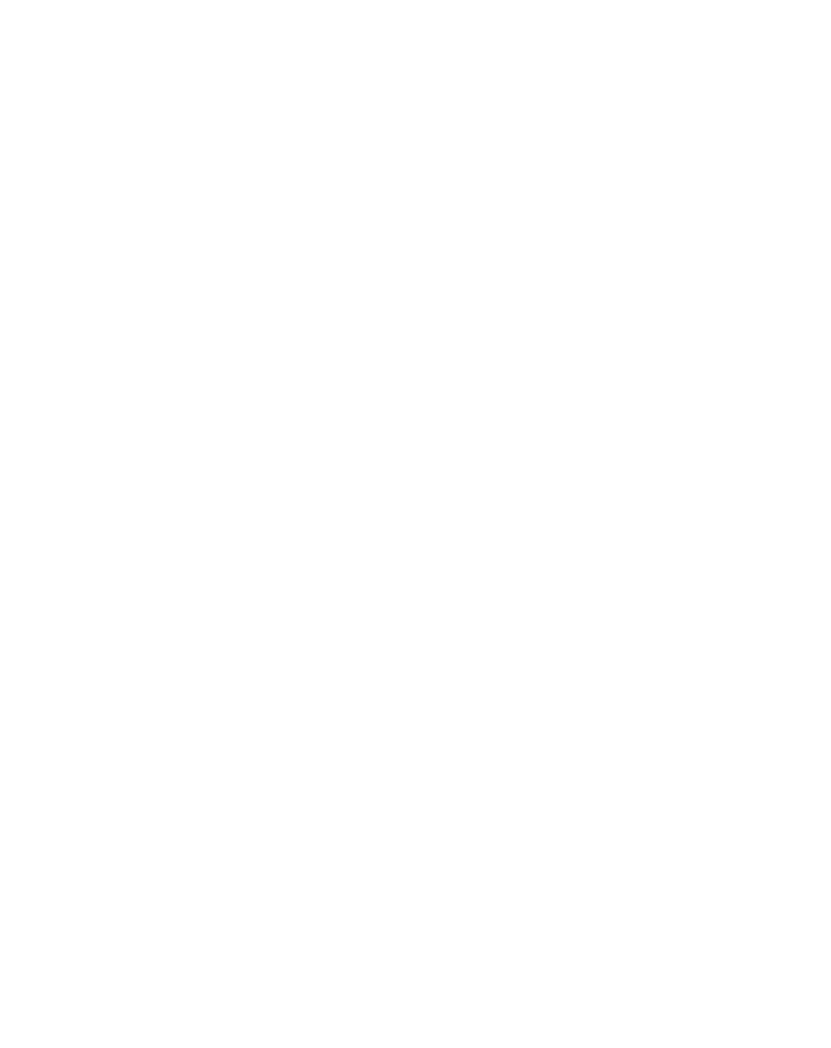
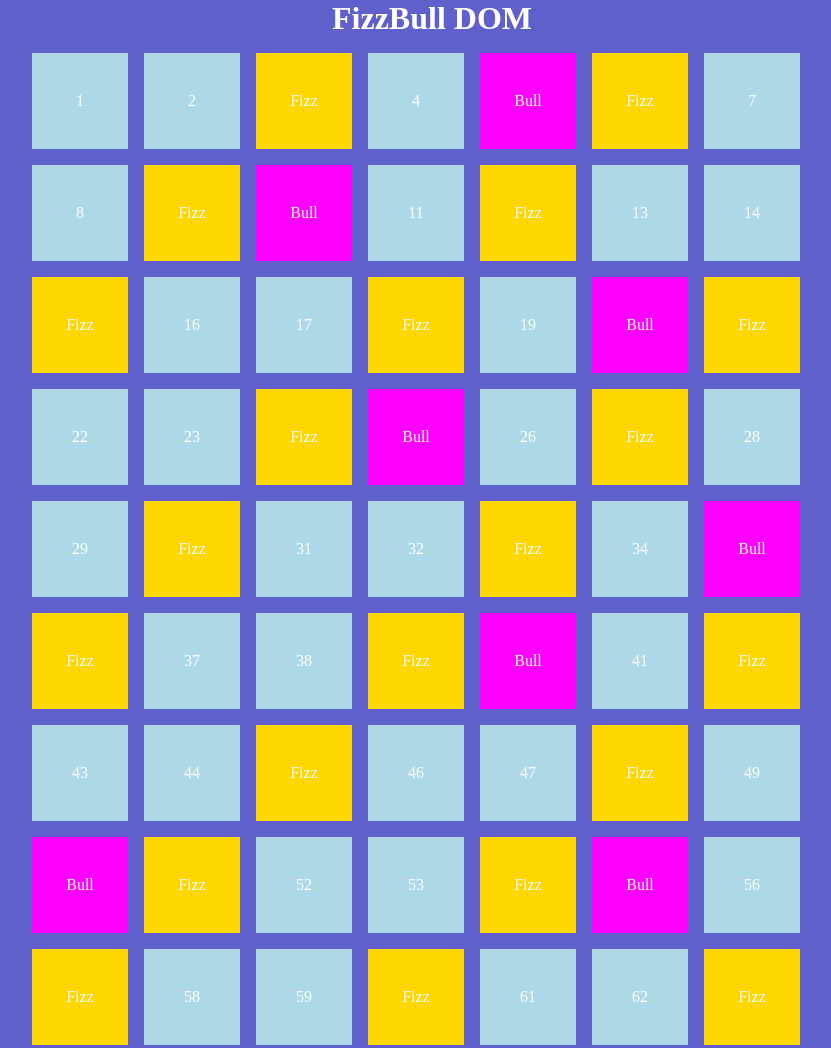
Before and after one commit to Garox7/js-fizzbuzz, a plain HTML site: page index.html in a window 1280 px wide. Shown: the top 1048 px of the page, without its empty margins (208-1039 px from the left). Before the commit the page ends 800 px from the top, so only its background shows below. Drawn offline with Linux system fonts and the light colour scheme.

Commit message:
Add javascript and css

```diff
--- a/css/style.css
+++ b/css/style.css
@@ -0,0 +1,44 @@
+* {
+    box-sizing: border-box;
+    margin: 0;
+    padding: 0;
+}
+
+body {
+    background-color: rgb(96, 96, 205);
+    text-align: center;
+    color: white;
+}
+
+.container {
+    max-width: 800px;
+    margin: 0 auto;
+}
+
+.squares {
+    display: flex;
+    flex-wrap: wrap;
+    gap: 1rem;
+    margin-top: 1rem;
+}
+
+.sq {
+    display: flex;
+    align-items: center;
+    justify-content: center;
+    background-color: lightblue;
+    width: 6rem;
+    height: 6rem;
+}
+
+.fizz {
+    background-color: gold;
+}
+
+.bull {
+    background-color: fuchsia;
+}
+
+.fizzbull {
+    background-color: lawngreen;
+}
--- a/index.html
+++ b/index.html
@@ -13,6 +13,12 @@
     <link rel="stylesheet" href="css/style.css">
 </head>
 <body>
+    <div class="container">
+        <h1>FizzBull DOM</h1>
 
+        <div class="squares">
+
+        </div>
+    </div>
 </body>
 </html>
--- a/javascript/script.js
+++ b/javascript/script.js
@@ -0,0 +1,21 @@
+const clicTitle = document.querySelector('h1');
+const eleSquares = document.querySelector('.squares');
+
+
+for (let i = 1; i <= 1000; i++) {
+    if (i % 3 == 0) {
+        eleSquares.innerHTML += `<div class="sq fizz">${'Fizz'}</div>`;
+
+    } else if (i % 5 == 0) {
+        eleSquares.innerHTML += `<div class="sq bull">${'Bull'}</div>`;
+
+    } else if ((i % 3 == 0) && (i % 5 == 0)) {
+        eleSquares.innerHTML += `<div class="sq fizzbull">${'FizzBull'}</div>`;
+
+    } else {
+        eleSquares.innerHTML += `<div class="sq">${i}</div>`;
+
+    }
+}
+
+//da completare
```
